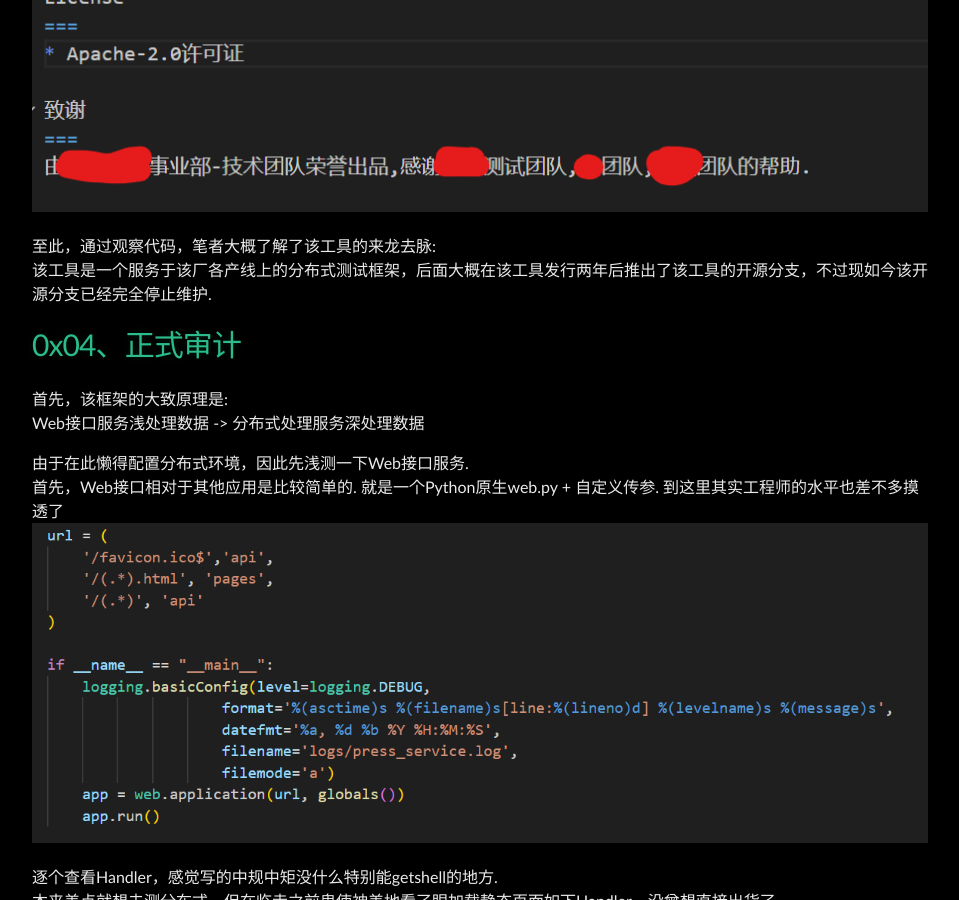
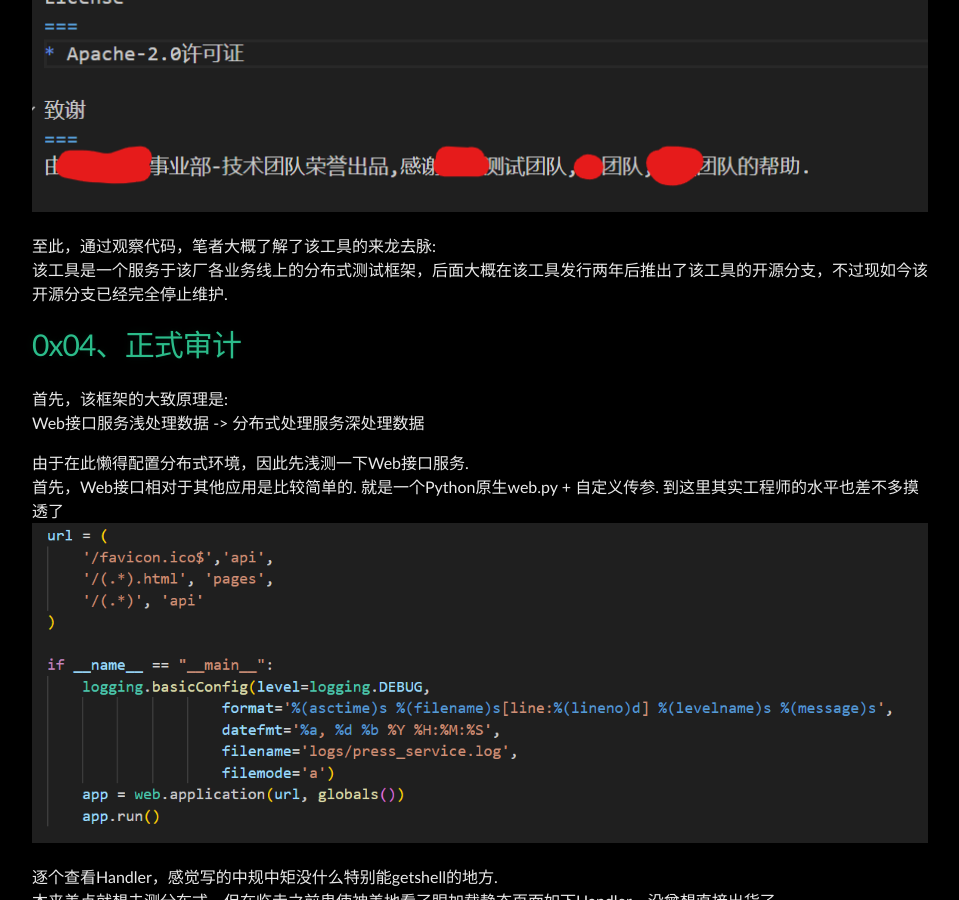
Before and after one commit to Leeyangee/leeyangee.github.io, a Jekyll site: the page built from _posts/2024-03-24-某大厂Web应用审计实战-从不出货到拿下小通用RCE.md, in a window 1280 px wide and 900 px high, scrolled down 2077 px. Shown: the whole window, without its empty margins (160-1119 px from the left). Built offline with Jekyll 4.4.1, drawn with Linux system fonts in a browser that asks for light colours.

Commit message:
Update 2024-03-24-某大厂Web应用审计实战-从不出货到拿下小通用RCE.md

```diff
--- a/_posts/2024-03-24-某大厂Web应用审计实战-从不出货到拿下小通用RCE.md
+++ b/_posts/2024-03-24-某大厂Web应用审计实战-从不出货到拿下小通用RCE.md
@@ -43,7 +43,7 @@ published: true
 ![avatar](/image/2024-03-23-2.png)
 
 至此，通过观察代码，笔者大概了解了该工具的来龙去脉:
-该工具是一个服务于该厂各产线上的分布式测试框架，后面大概在该工具发行两年后推出了该工具的开源分支，不过现如今该开源分支已经完全停止维护.
+该工具是一个服务于该厂各业务线上的分布式测试框架，后面大概在该工具发行两年后推出了该工具的开源分支，不过现如今该开源分支已经完全停止维护.
 
 # [](#header-1)0x04、正式审计
 
```
